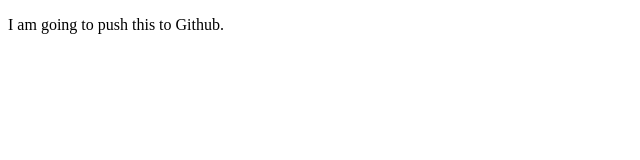
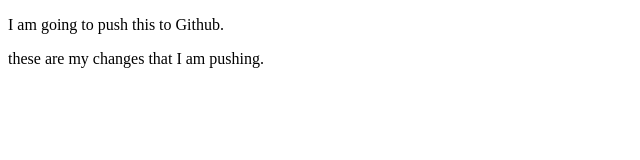
Before and after one commit to mchalepage/repo-test, a plain HTML site: page index.html in a window 1280 px wide. Shown: the whole page, without its empty margins (0-640 px from the left). Drawn offline with Linux system fonts and the light colour scheme.

Commit message:
these are my code changes

```diff
--- a/index.html
+++ b/index.html
@@ -7,5 +7,7 @@
 </head>
 <body>
     <p>I am going to push this to Github.</p>
+
+    <p>these are my changes that I am pushing.</p>
 </body>
 </html>
```
